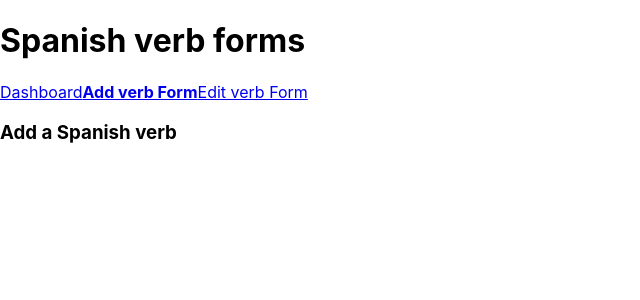
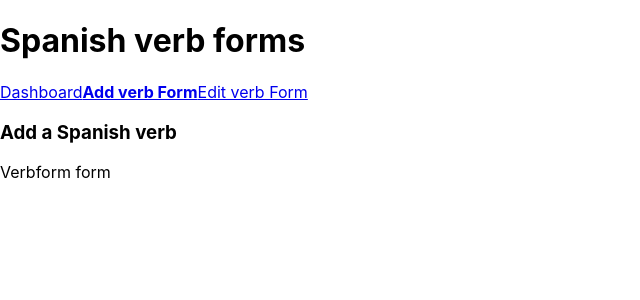
Before and after one commit to igoryen/dragonfruit, a React (Create React App) app: page /add-verb in a window 1280 px wide. Shown: the top 300 px of the page, without its empty margins (0-640 px from the left). Built offline with nearby package versions, Linux system fonts and the light colour scheme.

Commit message:
Added comp 'VerbformForm'

```diff
--- a/src/components/AddSpanishVerb.js
+++ b/src/components/AddVerbformPage.js
@@ -1,12 +1,14 @@
 import React from 'react'
+import VerbformForm from './VerbformForm'
 
-const AddSpanishVerb = () => {
+const AddVerbformPage = () => {
     console.log()
     return (
         <div>
             <h3>Add a Spanish verb</h3>
+            <VerbformForm />
         </div>
     )
 }
 
-export default AddSpanishVerb;
+export default AddVerbformPage;
--- /dev/null
+++ b/src/components/VerbformForm.js
@@ -0,0 +1,9 @@
+import React from 'react'
+
+export default class VerbformForm extends React.Component {
+    render() {
+        return (
+            <div>Verbform form</div>
+        )
+    }
+}
--- a/src/routers/AppRouter.js
+++ b/src/routers/AppRouter.js
@@ -2,7 +2,7 @@ import React from 'react'
 import { BrowserRouter, Route, Switch } from 'react-router-dom';
 import { Header } from '../components/Header'
 import SpanishVerbSearch from '../components/SpanishVerbSearch'
-import AddSpanishVerb from '../components/AddSpanishVerb';
+import AddVerbformPage from '../components/AddVerbformPage';
 import EditSpanishVerb from '../components/EditSpanishVerb';
 import { NotFoundPage } from '../components/NotFoundPage';
 
@@ -12,7 +12,7 @@ const AppRouter = () => (
             <Header />
             <Switch>
                 <Route path="/" component={SpanishVerbSearch} exact={true} />
-                <Route path="/add-verb" component={AddSpanishVerb} />
+                <Route path="/add-verb" component={AddVerbformPage} />
                 <Route path="/edit-verb/:id" component={EditSpanishVerb} />
                 <Route component={NotFoundPage} />
             </Switch>
```
